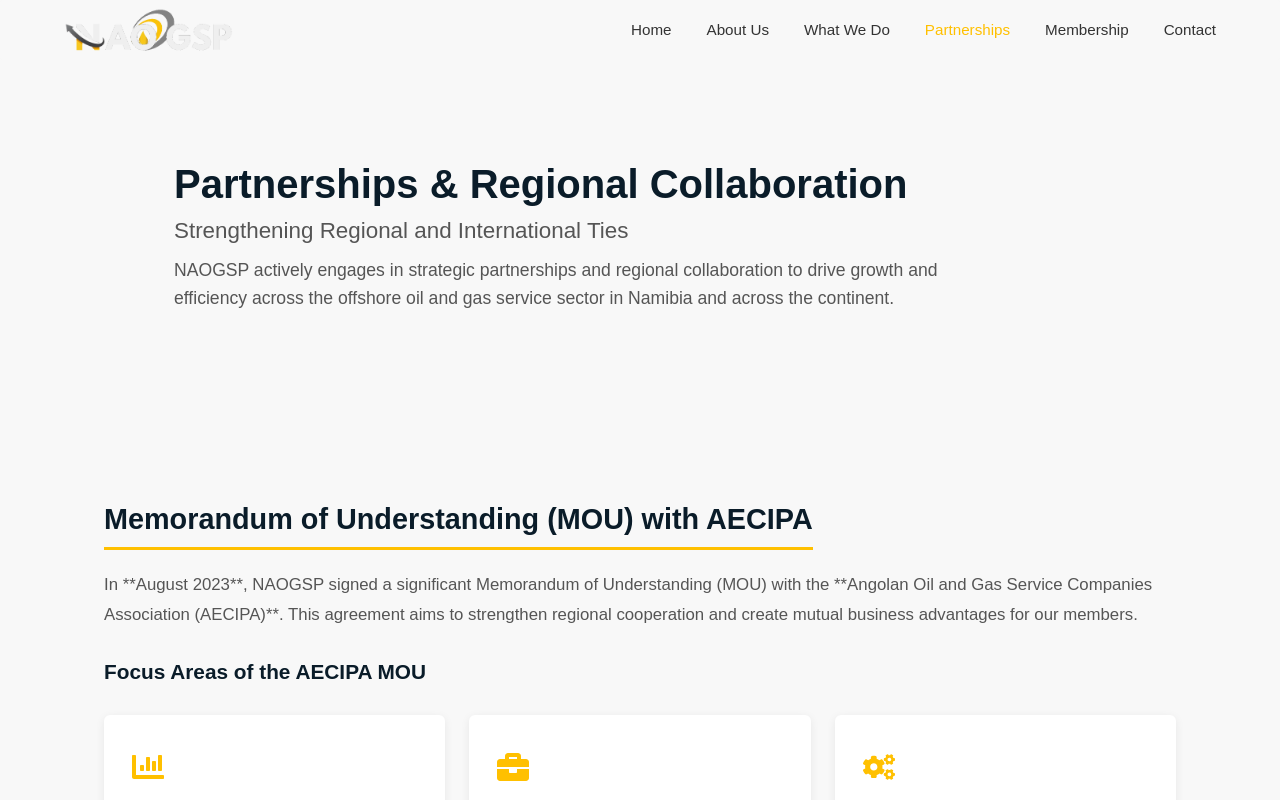
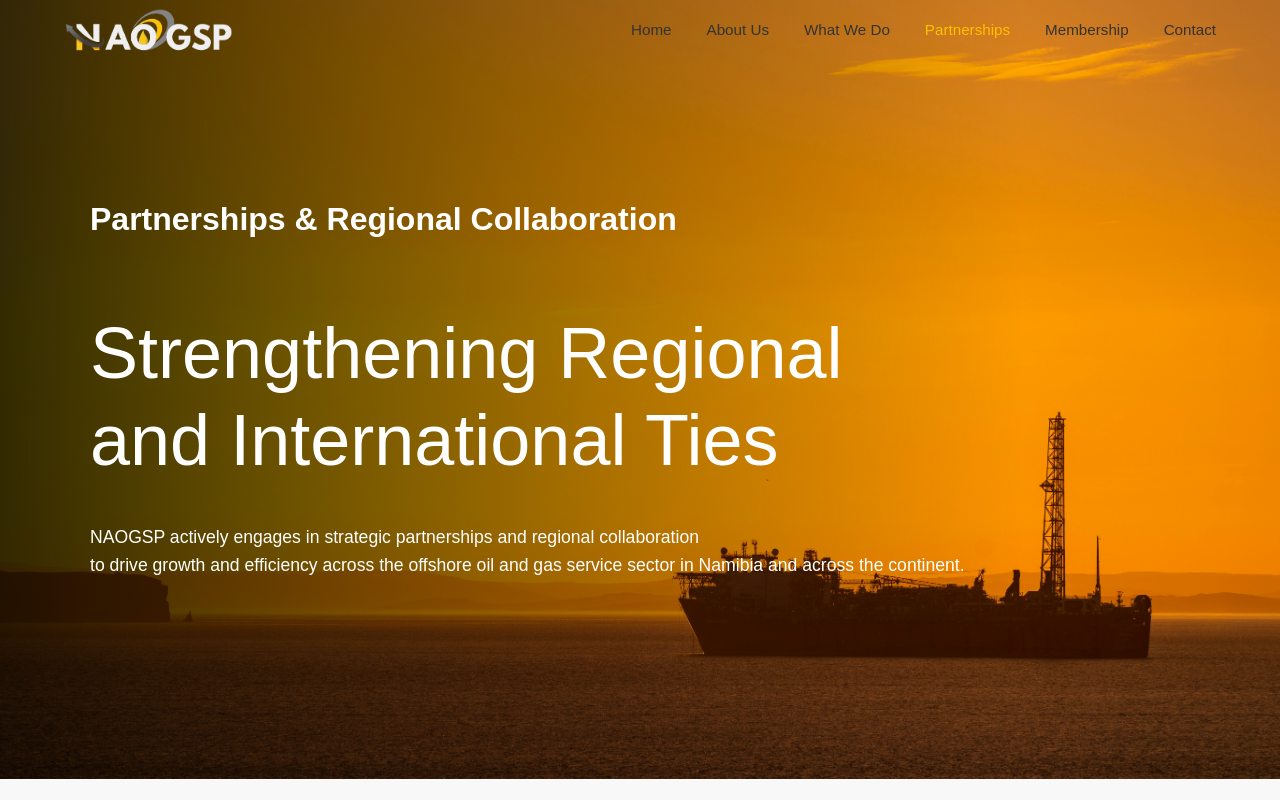
Before and after one commit to TiffanyNels/naogsp-website, a React (Vite) app: page /partnerships in a window 1280 px wide. Shown: the top 800 px of the page. Built offline with nearby package versions, Linux system fonts and the light colour scheme; no server answers; the database is empty.

Commit message:
feat: flip fourth background image and update partnerships layout

```diff
--- a/src/App.css
+++ b/src/App.css
@@ -70,8 +70,6 @@ main {
     top: 0;
     z-index: 1000;
     color: var(--color-white);
-    backdrop-filter: blur(1px);
-    -webkit-backdrop-filter: blur(1px);
 }
 
 /* Logo and Image Styling */
@@ -89,8 +87,6 @@ main {
 .main-header.is-not-home {
   background-color: transparent;
     color: #333;
-     backdrop-filter: blur(1px);
-    -webkit-backdrop-filter: blur(1px);
 }
 
 .main-header.is-not-home .main-nav a {
@@ -1097,6 +1093,86 @@ z-index: 0;
   z-index: -1;
 }
 
+/* --- Partnerships Page --- */
+.partnerships-page {
+    margin-top: -180px;
+    padding: 130px 20px 100px;
+}
+.partnerships-intro-container {
+    max-width: 1200px;
+    margin: 0 auto;
+}
+
+.parnership-page-intro {
+    padding: 70px 70px 100px;
+}
+
+.parnership-page-intro h1 {
+    color: var(--color-white);
+    font-size: 2rem;
+    margin-bottom: 70px;
+}
+
+.parnership-page-intro h2 {
+    font-size: 4.5rem;
+    color: var(--color-white);
+    margin-bottom: 40px;
+    font-weight: 100;
+}
+
+.parnership-page-intro p {
+    font-size: 1.1rem;
+    color: var(--color-white);
+}
+
+.fourth-image-background {
+  width: 100vw;
+  margin-left: calc(50% - 50vw);
+  padding-top: calc(var(--header-height) + 80px);
+  margin-top: 0;
+  background-position: center;
+  background-size: cover;
+  background-repeat: no-repeat;
+  min-height: 500px;
+  color: var(--color-white);
+  text-align: left;
+  position: relative;
+  overflow: hidden;
+  padding: 140px 20px 100px;
+  position: relative;
+  overflow: hidden;
+  z-index: 1;
+}
+
+.fourth-image-background::before {
+ content: "";
+  position: absolute;
+  top: 0;
+  left: 0;
+  width: 100%;
+  height: 100%;
+
+  /* Grab the image from React */
+  background-image: var(--bg-image);
+  background-position: center;
+  background-size: cover;
+  background-repeat: no-repeat;
+
+  /* THE FLIP */
+  transform: scaleX(-1);
+
+  /* OPTIONAL: Add that black gradient we talked about */
+  /* Since the layer is flipped, 'to left' will appear on the left side of your screen */
+  background-image:
+    linear-gradient( to left,
+    rgba(0, 0, 0, 0.8) 0%,
+    rgba(0, 0, 0, 0.4) 40%,
+    rgba(0, 0, 0, 0) 80%),
+    var(--bg-image);
+
+  z-index: -1;
+}
+
 /* --- Leadership Carousel --- */
 .leadership-section {
       width: 100%;
--- a/src/components/Partnerships.jsx
+++ b/src/components/Partnerships.jsx
@@ -2,18 +2,24 @@
 import React from 'react';
 // 💡 Import the new formal icons
 import { FaHandshake, FaChartBar, FaBriefcase, FaCogs, FaShippingFast, FaBalanceScale } from 'react-icons/fa';
+import FourthImage from '../assets/fourth_image.jpg';
 
 function Partnerships() {
   return (
     <section className="partnerships-page">
 
       {/* Page Intro Section */}
-      <div className="page-intro">
+      <div className='partnership-intro-container'>
+         <div className="fourth-image-background"
+  style={{ '--bg-image': `url(${FourthImage})` }}>
+        <div className='parnership-page-intro'>
         <h1>Partnerships & Regional Collaboration</h1>
-        <h2>Strengthening Regional and International Ties</h2>
+        <h2>Strengthening Regional <br /> and International Ties</h2>
         <p>
-          NAOGSP actively engages in strategic partnerships and regional collaboration to drive growth and efficiency across the offshore oil and gas service sector in Namibia and across the continent.
+          NAOGSP actively engages in strategic partnerships and regional collaboration <br />to drive growth and efficiency across the offshore oil and gas service sector in Namibia and across the continent.
         </p>
+        </div>
+      </div>
       </div>
 
       {/* --- Key Partnership Section --- */}
```
